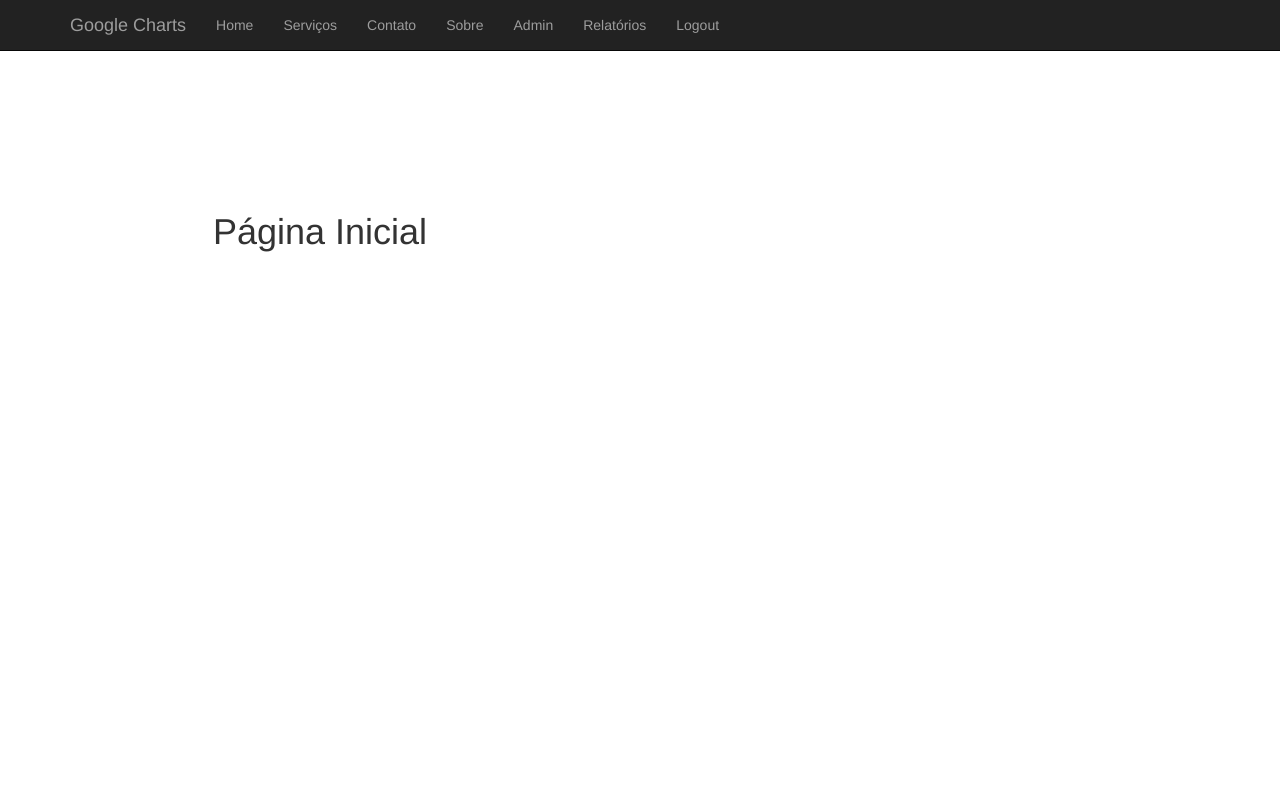
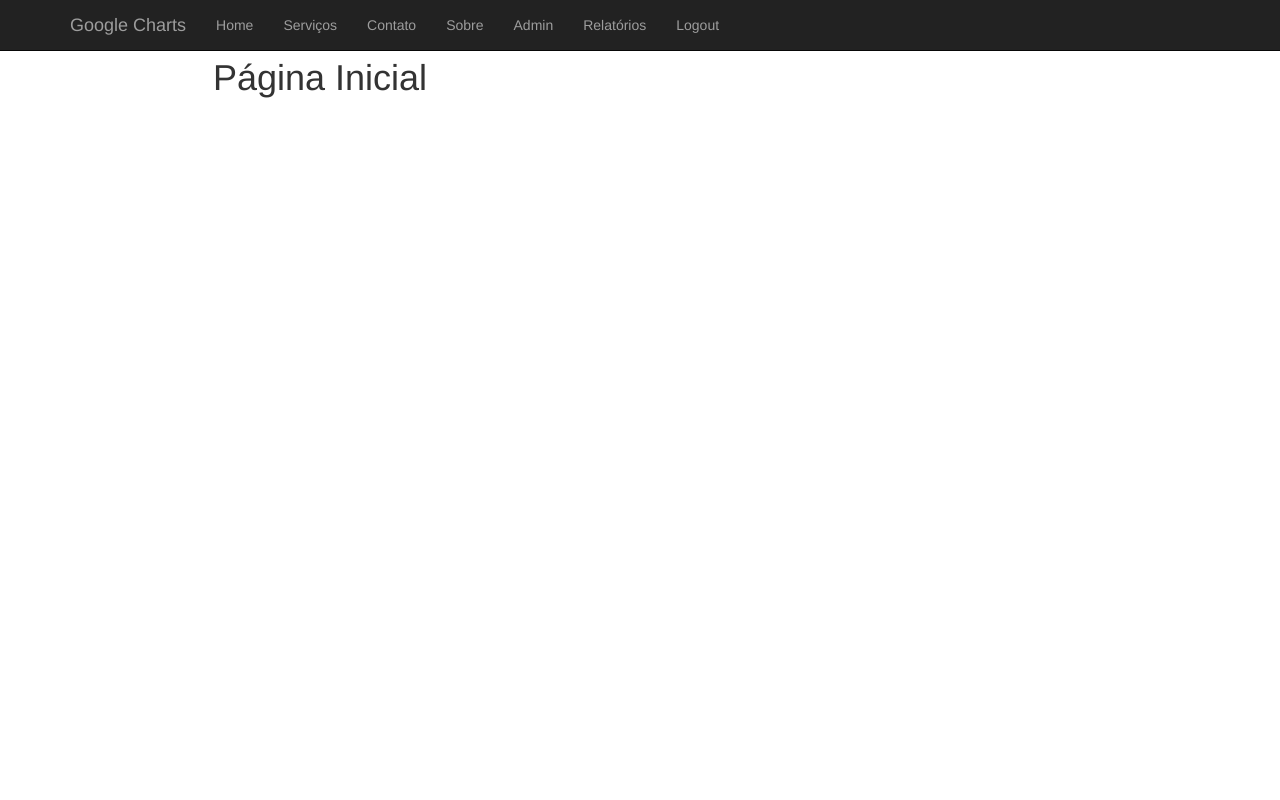
Before and after one commit to Douglasproglima/ProjetoGoogleCharts, a PHP site: page / in a window 1280 px wide. Run offline with PHP 8.4, Linux system fonts and the light colour scheme; data that the repository does not hold is empty.

Commit message:
12 - adicionando espaçamento entre os gráficos

```diff
--- a/assets/css/style.css
+++ b/assets/css/style.css
@@ -1,10 +1,11 @@
 .chart{
 	background-color: #000;
-	max-height: 350px;
+	max-height: 550px;
+	margin-bottom: 20px;
 }
 
 body {
-	padding-top: 15%;
+	padding-top: 3%;
 }
 
 .principal{
```
